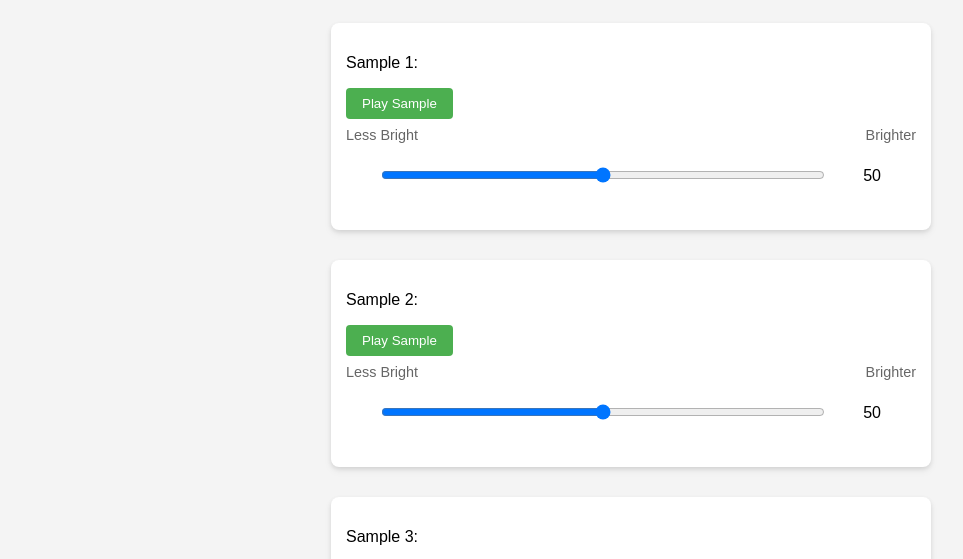
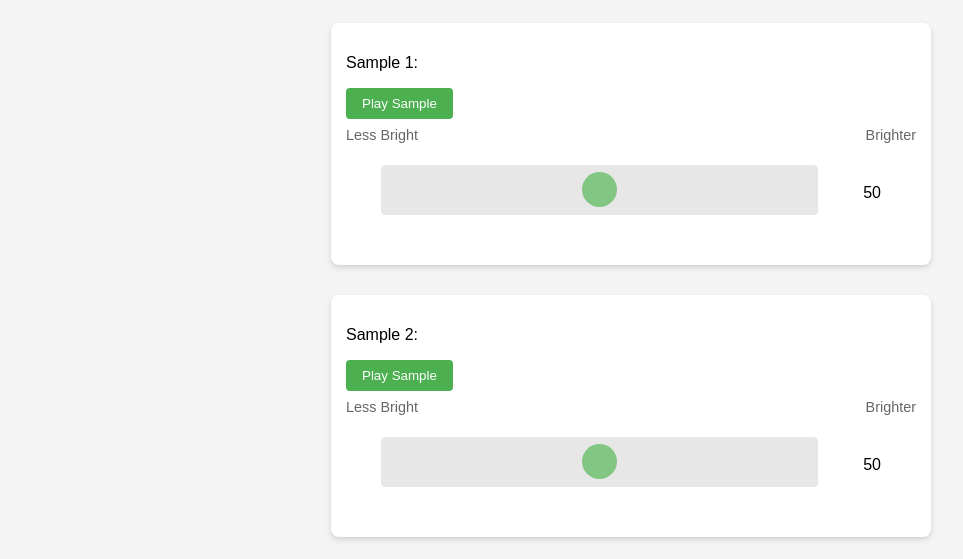
Before and after one commit to chazbowkett123/GuitarBrightnessTest, a plain HTML site: page index.html in a window 1280 px wide. Shown: the part 179-738 px from the top of the page, without its empty margins (9-972 px from the left). Drawn offline with Linux system fonts and the light colour scheme.

Commit message:
Add files via upload

```diff
--- a/index.html
+++ b/index.html
@@ -15,9 +15,38 @@
     }
     .brightness-slider {
       width: 100%;
-      height: 30px;
-      margin: 10px 0;
+      height: 40px; /* Increased from 30px */
+      margin: 15px 0; /* Increased from 10px */
+      -webkit-appearance: none;
+      appearance: none;
+      background: #ddd;
+      border-radius: 20px;
+      outline: none;
+      opacity: 0.7;
+      transition: opacity .2s;
+      touch-action: none; /* Prevents page scroll while sliding */
     }
+
+    /* Larger touch target for the slider thumb */
+    .brightness-slider::-webkit-slider-thumb {
+      -webkit-appearance: none;
+      appearance: none;
+      width: 35px;
+      height: 35px;
+      background: #4CAF50;
+      border-radius: 50%;
+      cursor: pointer;
+    }
+
+    .brightness-slider::-moz-range-thumb {
+      width: 35px;
+      height: 35px;
+      background: #4CAF50;
+      border-radius: 50%;
+      cursor: pointer;
+      border: none;
+    }
+
     .brightness-value {
       display: inline-block;
       margin-left: 8px;
@@ -40,8 +69,9 @@
     .slider-container {
       display: flex;
       align-items: center;
-      gap: 8px;
+      gap: 15px; /* Increased from 8px */
       width: 500px;
+      padding: 10px 0; /* Added padding */
     }
     .loading-overlay {
       display: none;
```
